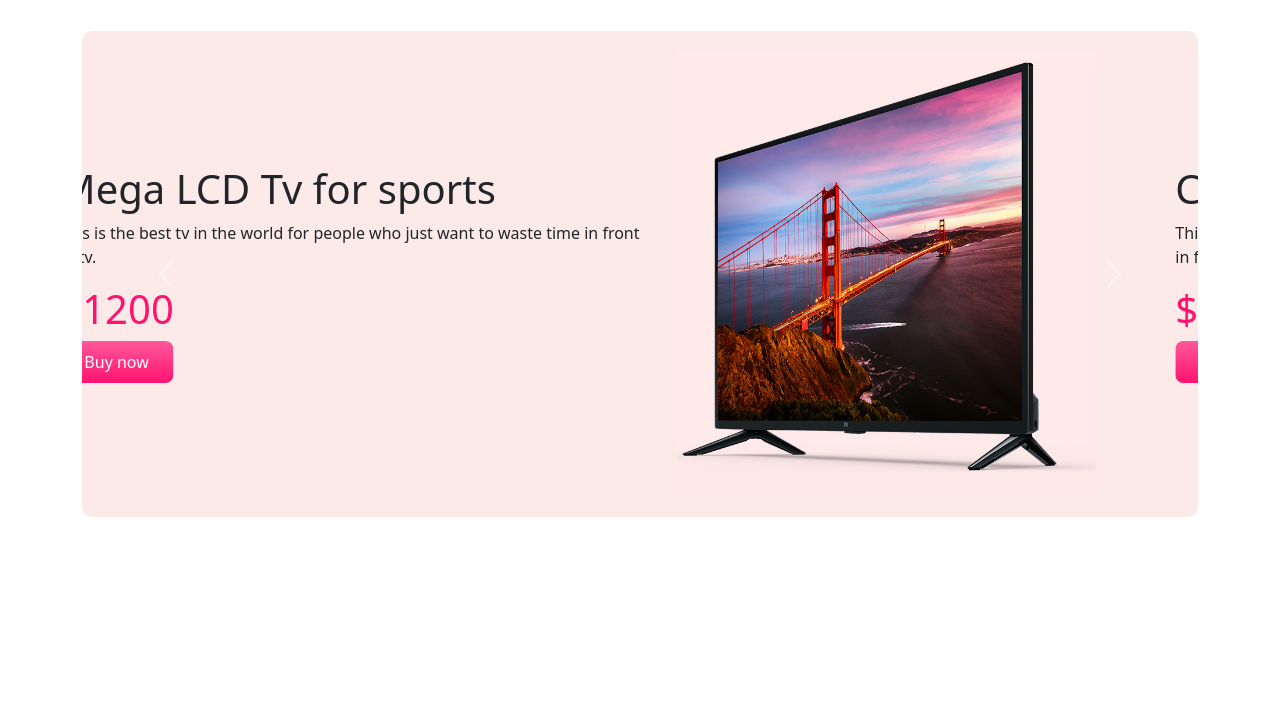
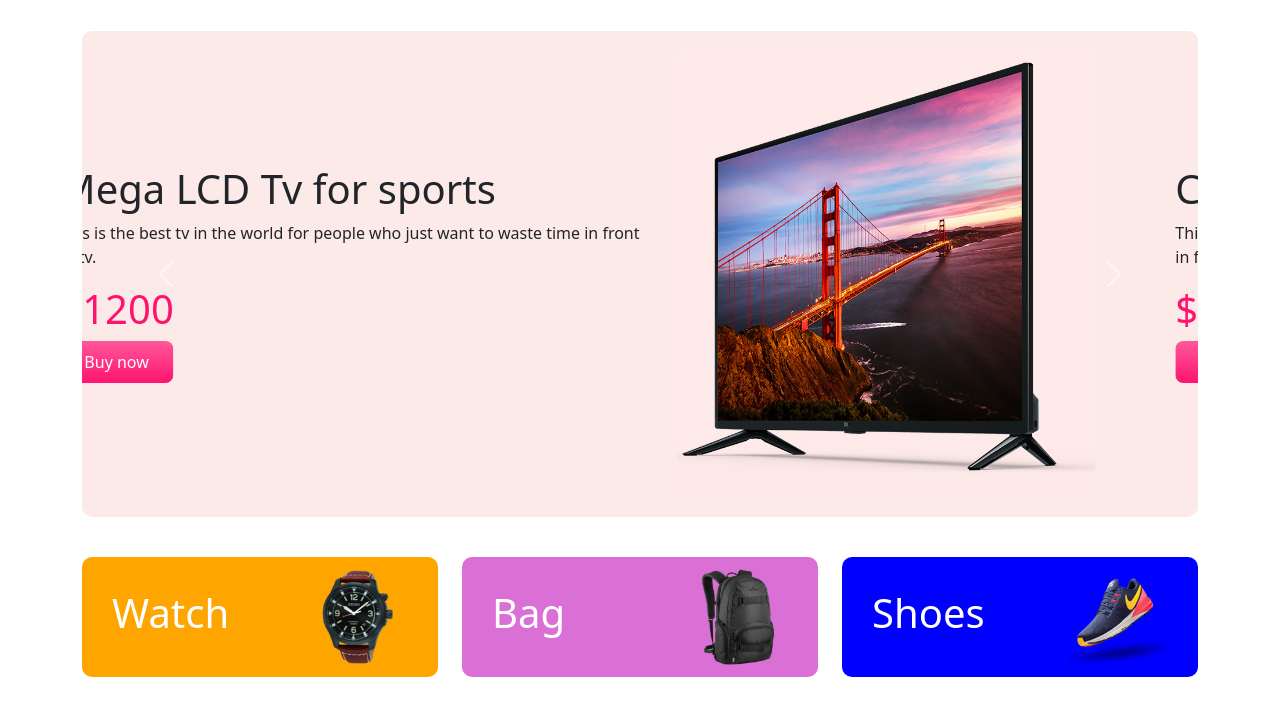
Before and after one commit to 28hub/panda-commerce, a plain HTML site: page index.html in a window 1280 px wide. Shown: the part 66-782 px from the top of the page. Drawn offline with nearby package versions, Linux system fonts and the light colour scheme.

Commit message:
ctegories done

```diff
--- a/index.html
+++ b/index.html
@@ -98,6 +98,30 @@
           </div>
     </div>
 
+    <div class="container categories">
+        <div class="row">
+            <div class="col-md-4">
+                <div class="d-flex justify-content-between align-items-center cat1">
+                    <h1>Watch</h1>
+                <img src="images/categories/watch.png" alt="">
+                </div>
+            </div>
+            <div class="col-md-4">
+                <div class="d-flex justify-content-between align-items-center cat2">
+                    <h1>Bag</h1>
+                <img src="images/categories/bag.png" alt="">
+                </div>
+            </div>
+            <div class="col-md-4">
+                <div class="d-flex justify-content-between align-items-center cat3">
+                    <h1>Shoes</h1>
+                <img src="images/categories/shoes.png" alt="">
+                </div>
+            </div>
+        </div>
+    </div>
+
+
     <script src="https://cdn.jsdelivr.net/npm/bootstrap@5.3.2/dist/js/bootstrap.bundle.min.js" integrity="sha384-C6RzsynM9kWDrMNeT87bh95OGNyZPhcTNXj1NW7RuBCsyN/o0jlpcV8Qyq46cDfL" crossorigin="anonymous"></script>
 </body>
 </html>
--- a/style.css
+++ b/style.css
@@ -19,3 +19,22 @@
     padding: 9px 25px;
     cursor: pointer;
 }
+.cat1, .cat2, .cat3{
+    padding: 10px 30px;
+    border-radius: 10px;
+}
+.cat1{
+    background-color: orange;
+}
+.cat2{
+    background-color: orchid;
+}
+.cat3{
+    background-color: blue;
+}
+.categories h1{
+    color: white;
+}
+.categories img{
+    width: 100px;
+}
```
